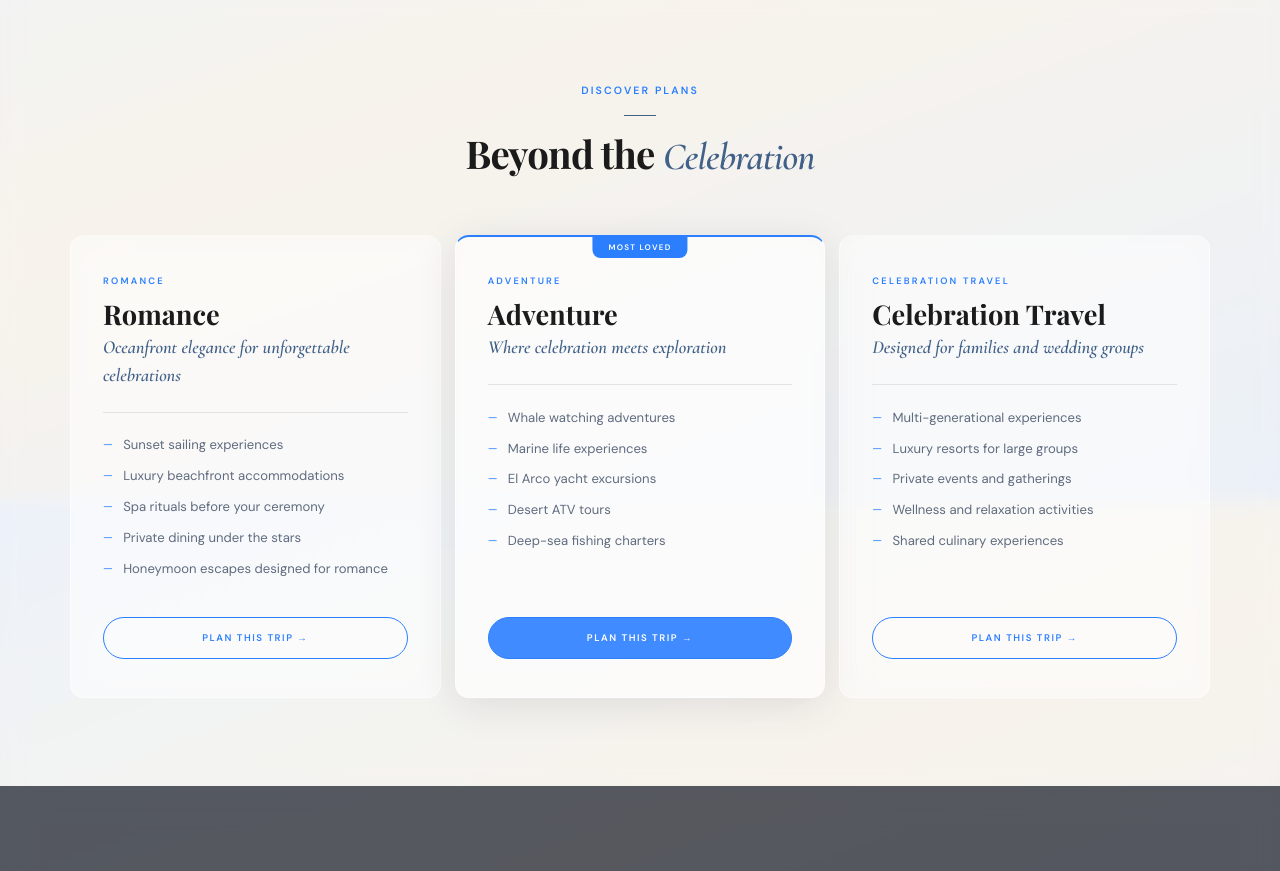
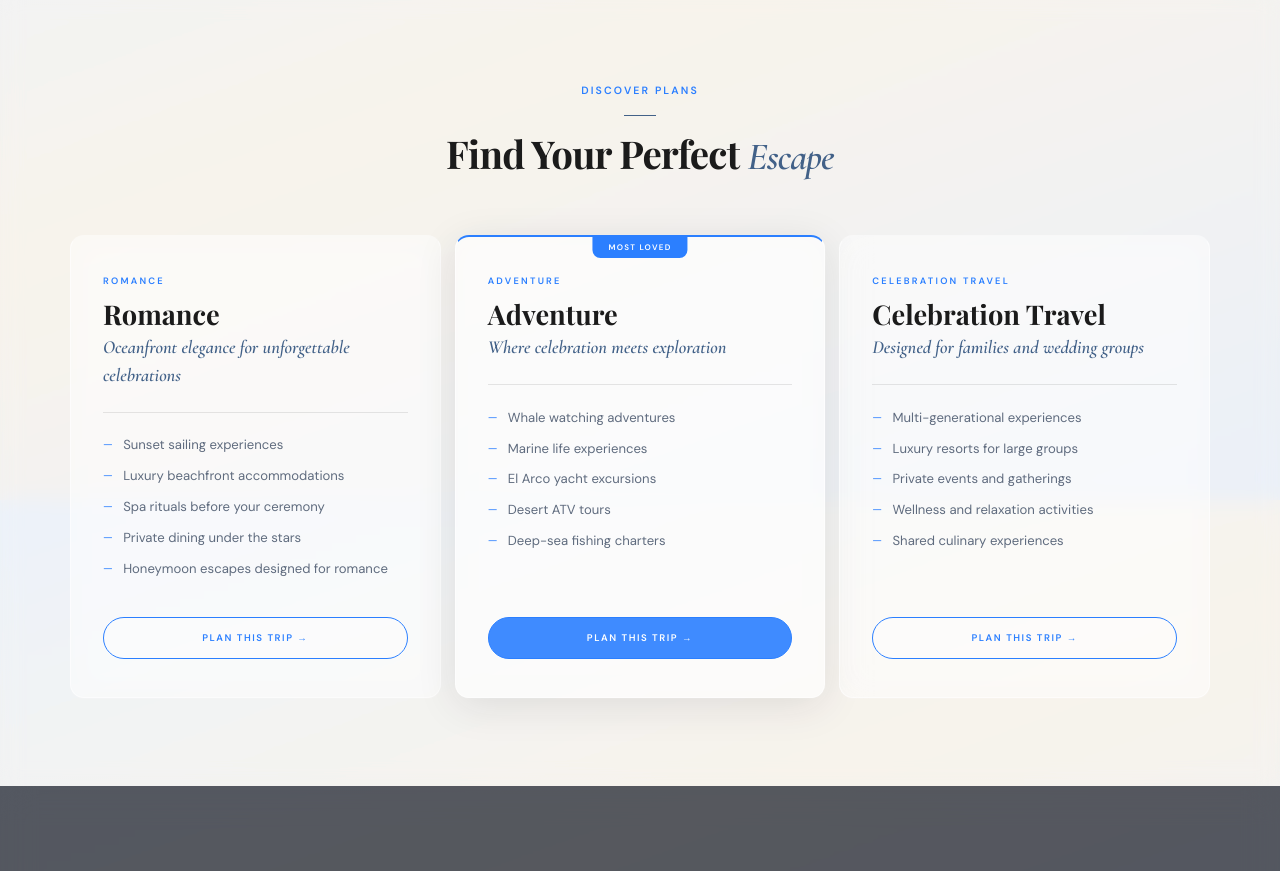
Before and after one commit to shubhamshubham66/Ios-cabos-tourism-board, a plain HTML site: page index.html in a window 1280 px wide. Shown: the part 4300-5171 px from the top of the page. Drawn offline with nearby package versions, Linux system fonts and the light colour scheme; a web font is replaced by a local one.

Commit message:
Update: Beyond the Celebration -> Find Your Perfect Escape under Discover Plans

```diff
--- a/index.html
+++ b/index.html
@@ -667,7 +667,7 @@ height="0" width="0" style="display:none;visibility:hidden"></iframe></noscript>
     <div class="section__header section__header--center reveal">
       <span class="label">Discover Plans</span>
       <div class="rule rule--center"></div>
-      <h2>Beyond the <em>Celebration</em></h2>
+      <h2>Find Your Perfect <em>Escape</em></h2>
     </div>
   </div>
   <div class="pkg__grid-wrap reveal" style="max-width:1140px;margin:0 auto">
```
